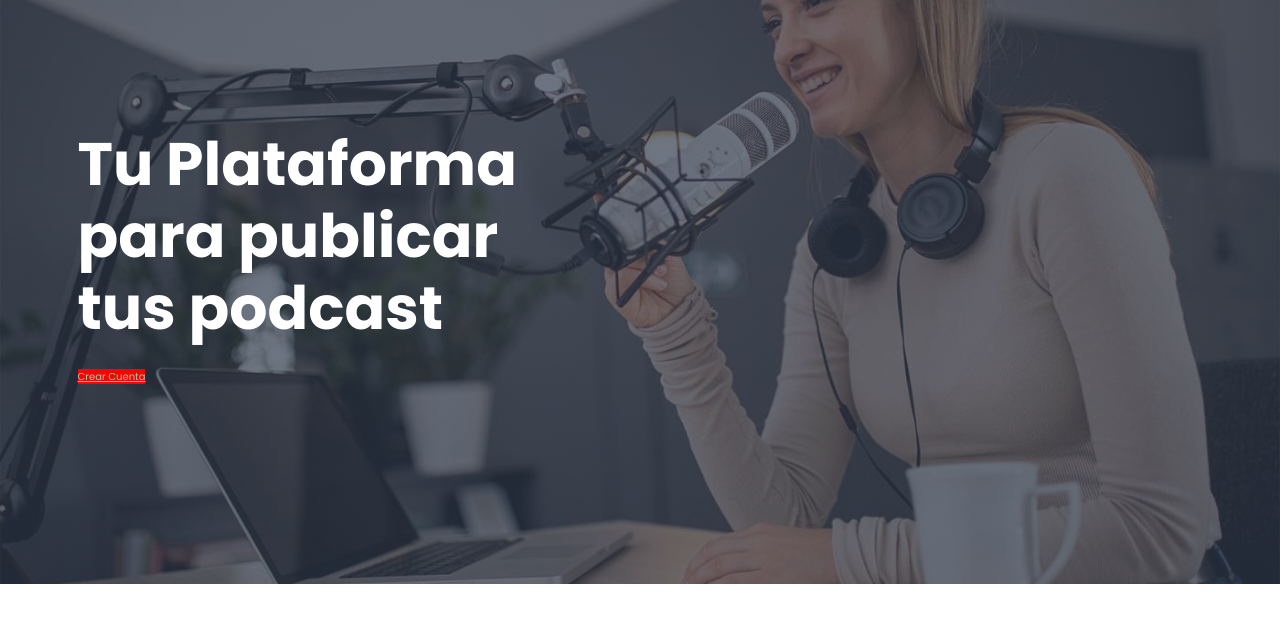
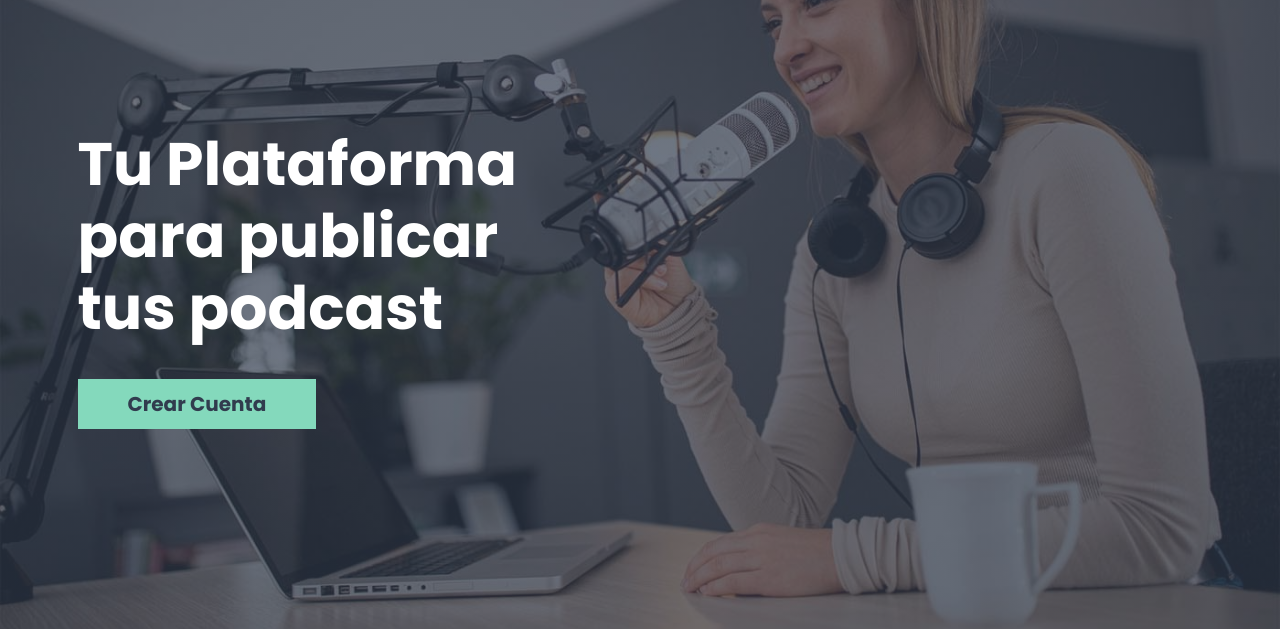
Before and after one commit to xandro2021/BootstrapPodcast, a website: page index.html in a window 1280 px wide. Shown: the part 197-826 px from the top of the page. Before the commit the page ends 800 px from the top, so only its background shows below. Drawn offline with Linux system fonts and the light colour scheme.

```diff
--- a/src/scss/componentes/_botones.scss
+++ b/src/scss/componentes/_botones.scss
@@ -1,10 +1,31 @@
 @use '../custom' as *;
 
 .btn-header {
-    background-color: #f00;
-    // BG, Border, Color Texto, HOVER: BG, Border, Texto
-    @include button-variant($primary, transparent, $secondary, darken($primary, 10%), transparent, darken($secondary, 10%));
+    @include button-variant($primary, transparent, $secondary, darken($primary, 10%));
 
-    @include button-size (1rem, 5rem, 2rem, 0);
+    // Because the bootstrap mixin is not working so do it manually
+    background-color: $primary;
+    border: none;
+    color: $secondary;
 
+    &:hover {
+        background-color: darken($color: $primary, $amount: 10%);
+        border: none;
+        color: darken($color: $secondary, $amount: 10%);
+    }
+
+    @include button-size(1rem, 5rem, 2rem, 0);
+    // Bootstrap Mixin is not working either so, do it manually
+    padding: 1rem 5rem;
+    font-size: 2rem;
+    border-radius: 0;
+    text-decoration: none;
+    font-weight: 700;
+    text-align: center;
+    display: block;
+    margin-top: 1rem;
+
+    @include media-breakpoint-up(md) {
+        display: inline-block;
+    }
 }
```
Also changed, not shown: build/css/app.css.
